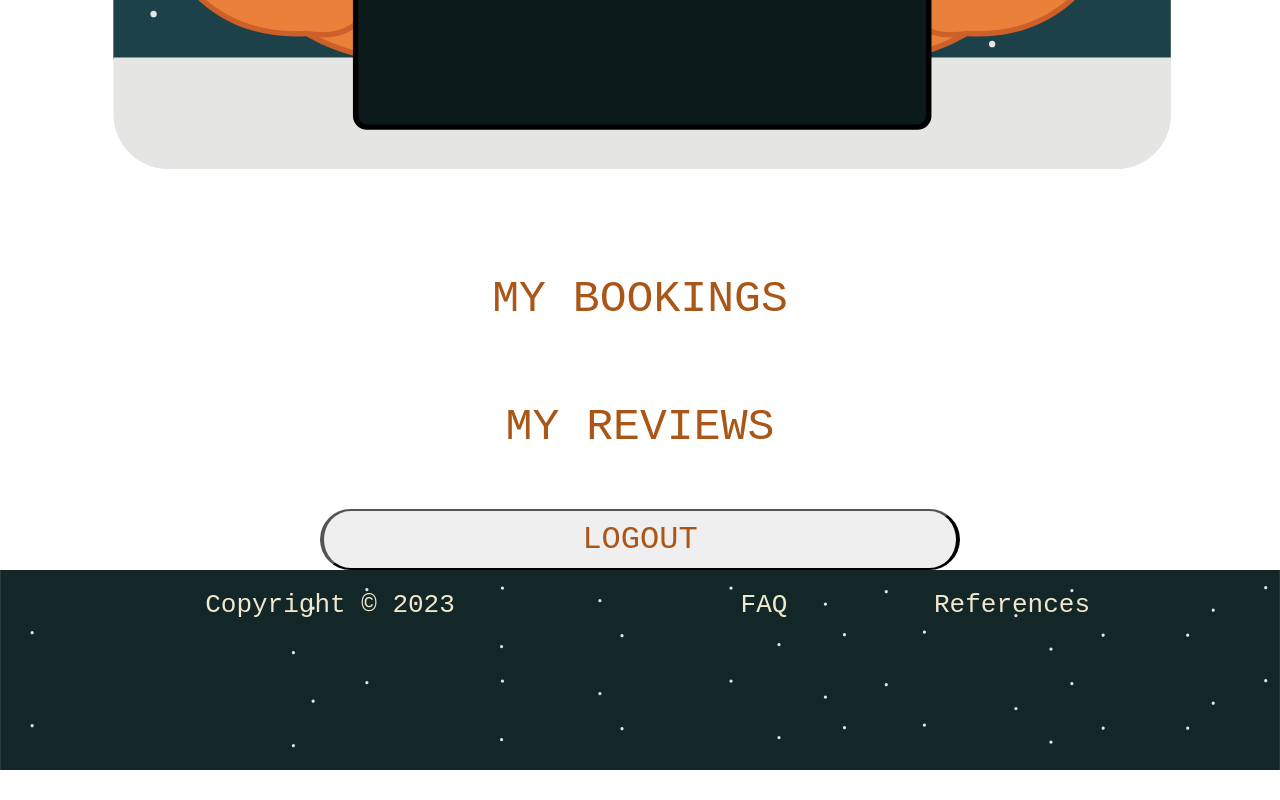
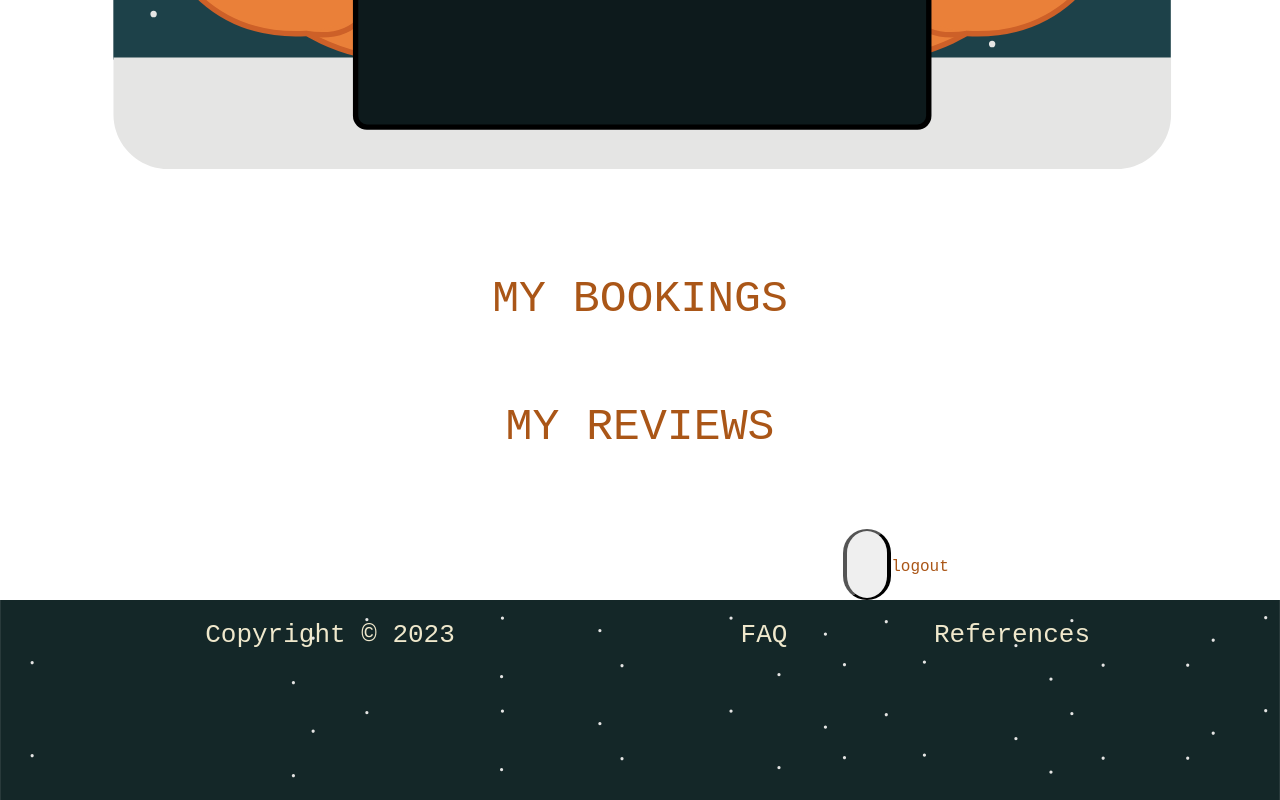
Before and after one commit to Baconator0902/Baconator0902.github.io, a website: page profile.html in a window 1280 px wide. Shown: the part 1394-2194 px from the top of the page. Before the commit the page ends 2164 px from the top, so only its background shows below. Drawn offline with nearby package versions, Linux system fonts and the light colour scheme; no server answers.

Commit message:
asdfdgfhxgc

```diff
--- a/profile.html
+++ b/profile.html
@@ -47,7 +47,7 @@
     <h2>My bookings</h2>
     <h2>My reviews</h2>
 
-    <button type="button" id="signOutButton" onclick="signOut()">logout</button>
+    <input type="button" id="signOutButton" onclick="signOut()">logout</button>
     <footer id="footer">
         <ul>
             <li>Copyright © 2023</li>
```
